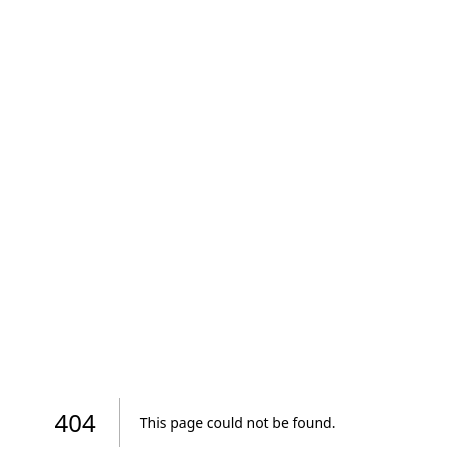
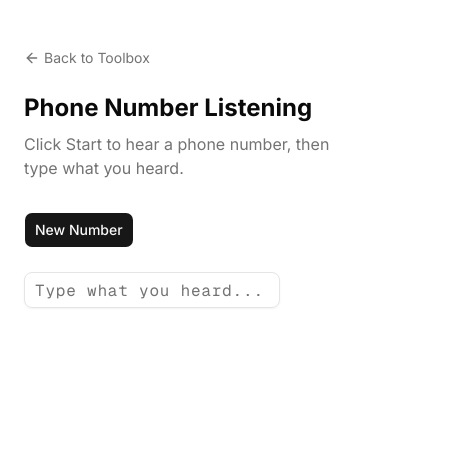
Before and after one commit to Johnson1602/willxuu-site, a Next.js app: page /toolbox/phone-number-listening in a window 390 px wide. Before the commit this address had no page. Shown: the top 470 px of the page, 456 px wide, since content can reach past the window. Built offline with nearby package versions, Linux system fonts and the light colour scheme.

Commit message:
feat: add phone number listening practice page

```diff
--- a/src/app/layout.tsx
+++ b/src/app/layout.tsx
@@ -33,6 +33,7 @@ export default function RootLayout({
     <html lang='en' className={inter.variable} suppressHydrationWarning>
       <body
         className={`${geistSans.variable} ${geistMono.variable} antialiased`}
+        suppressHydrationWarning
       >
         <ThemeProvider>
           {children}
--- /dev/null
+++ b/src/app/toolbox/layout.tsx
@@ -0,0 +1,11 @@
+export default function ToolboxLayout({
+  children,
+}: {
+  children: React.ReactNode
+}) {
+  return (
+    <div className='min-h-screen flex flex-col items-center py-12 px-6'>
+      <div className='w-full max-w-2xl'>{children}</div>
+    </div>
+  )
+}
--- /dev/null
+++ b/src/app/toolbox/page.tsx
@@ -0,0 +1,38 @@
+import Link from 'next/link'
+import { Headphones } from 'lucide-react'
+
+const tools = [
+  {
+    title: 'Phone Number Listening',
+    description: 'Practice your English listening skills with phone numbers',
+    href: '/toolbox/phone-number-listening',
+    icon: Headphones,
+  },
+]
+
+export default function ToolboxPage() {
+  return (
+    <div>
+      <h1 className='text-2xl font-bold mb-6'>Toolbox</h1>
+      <div className='grid gap-4'>
+        {tools.map((tool) => (
+          <Link
+            key={tool.href}
+            href={tool.href}
+            className='block p-4 rounded-lg border border-border bg-card hover:bg-muted transition-colors'
+          >
+            <div className='flex items-center gap-3'>
+              <tool.icon className='size-5 text-muted-foreground' />
+              <div>
+                <h2 className='font-medium'>{tool.title}</h2>
+                <p className='text-sm text-muted-foreground'>
+                  {tool.description}
+                </p>
+              </div>
+            </div>
+          </Link>
+        ))}
+      </div>
+    </div>
+  )
+}
--- /dev/null
+++ b/src/app/toolbox/phone-number-listening/page.tsx
@@ -0,0 +1,147 @@
+'use client'
+
+import { useState, useRef } from 'react'
+import { Check, X, ArrowLeft, Volume2 } from 'lucide-react'
+import Link from 'next/link'
+import { Button } from '@/components/ui/button'
+import { Input } from '@/components/ui/input'
+
+function generatePhoneNumber(): string {
+  const digits = Array.from({ length: 10 }, () =>
+    Math.floor(Math.random() * 10).toString()
+  )
+  return digits.join('')
+}
+
+function speakPhoneNumber(phoneNumber: string) {
+  // Cancel any ongoing speech
+  speechSynthesis.cancel()
+
+  // Add spaces between digits for clearer pronunciation
+  const spacedDigits = phoneNumber.split('').join(' ')
+
+  const utterance = new SpeechSynthesisUtterance(spacedDigits)
+  utterance.rate = 0.7 // Slower for listening practice
+  utterance.lang = 'en-US'
+  speechSynthesis.speak(utterance)
+}
+
+function formatPhoneNumber(num: string): string {
+  return num.replace(/(\d{3})(\d{3})(\d{4})/, '$1 $2 $3')
+}
+
+// Non-breaking space to maintain height
+const EMPTY_PLACEHOLDER = '\u00A0'
+
+type GameState = 'idle' | 'playing' | 'revealed'
+
+export default function PhoneNumberListeningPage() {
+  const [generatedNumber, setGeneratedNumber] = useState<string | null>(null)
+  const [userInput, setUserInput] = useState('')
+  const [gameState, setGameState] = useState<GameState>('idle')
+  const inputRef = useRef<HTMLInputElement>(null)
+
+  const digitsOnly = userInput.replace(/\D/g, '')
+  const isCorrect = digitsOnly === generatedNumber
+
+  const handleStart = () => {
+    const number = generatePhoneNumber()
+    setGeneratedNumber(number)
+    setUserInput('')
+    setGameState('playing')
+    inputRef.current?.focus()
+    // 1 second delay before reading
+    setTimeout(() => {
+      speakPhoneNumber(number)
+    }, 1000)
+  }
+
+  const handleReplay = () => {
+    if (generatedNumber) {
+      speakPhoneNumber(generatedNumber)
+      inputRef.current?.focus()
+    }
+  }
+
+  const handleInputChange = (e: React.ChangeEvent<HTMLInputElement>) => {
+    const value = e.target.value.replace(/\D/g, '')
+    setUserInput(value)
+
+    // Auto-reveal when 10 digits entered
+    if (generatedNumber && value.length === 10 && gameState === 'playing') {
+      setGameState('revealed')
+    }
+  }
+
+  // Determine what to show in the number display area
+  const getNumberDisplay = () => {
+    if (gameState === 'revealed') {
+      return formatPhoneNumber(generatedNumber!)
+    }
+    return EMPTY_PLACEHOLDER
+  }
+
+  return (
+    <div>
+      <Link
+        href='/toolbox'
+        className='inline-flex items-center gap-1 text-sm text-muted-foreground hover:text-foreground mb-6'
+      >
+        <ArrowLeft className='size-4' />
+        Back to Toolbox
+      </Link>
+
+      <h1 className='text-2xl font-bold mb-2'>Phone Number Listening</h1>
+      <p className='text-muted-foreground mb-8'>
+        Click Start to hear a phone number, then type what you heard.
+      </p>
+
+      <div className='space-y-6'>
+        {/* New Number / Replay buttons */}
+        <div className='flex items-center gap-2'>
+          <Button onClick={handleStart}>New Number</Button>
+
+          {(gameState === 'playing' || gameState === 'revealed') && (
+            <Button variant='outline' onClick={handleReplay}>
+              <Volume2 className='size-4' />
+              Replay
+            </Button>
+          )}
+        </div>
+
+        {/* Number display + Input on the same line */}
+        <div className='flex items-center gap-4'>
+          {/* Input with result icon (left side) */}
+          <div className='flex items-center gap-3'>
+            <Input
+              ref={inputRef}
+              type='text'
+              inputMode='numeric'
+              placeholder='Type what you heard...'
+              value={userInput}
+              onChange={handleInputChange}
+              maxLength={10}
+              className='font-mono tracking-wider w-64'
+              autoCorrect='off'
+              autoComplete='off'
+            />
+            {gameState === 'revealed' && (
+              <>
+                {isCorrect ? (
+                  <Check className='size-6 text-green-500' />
+                ) : (
+                  <X className='size-6 text-red-500' />
+                )}
+              </>
+            )}
+          </div>
+
+          {/* Number display area (right side) */}
+          <div className='text-lg font-mono tracking-wider min-w-[160px]'>
+            {getNumberDisplay()}
+          </div>
+        </div>
+      </div>
+    </div>
+  )
+}
```
